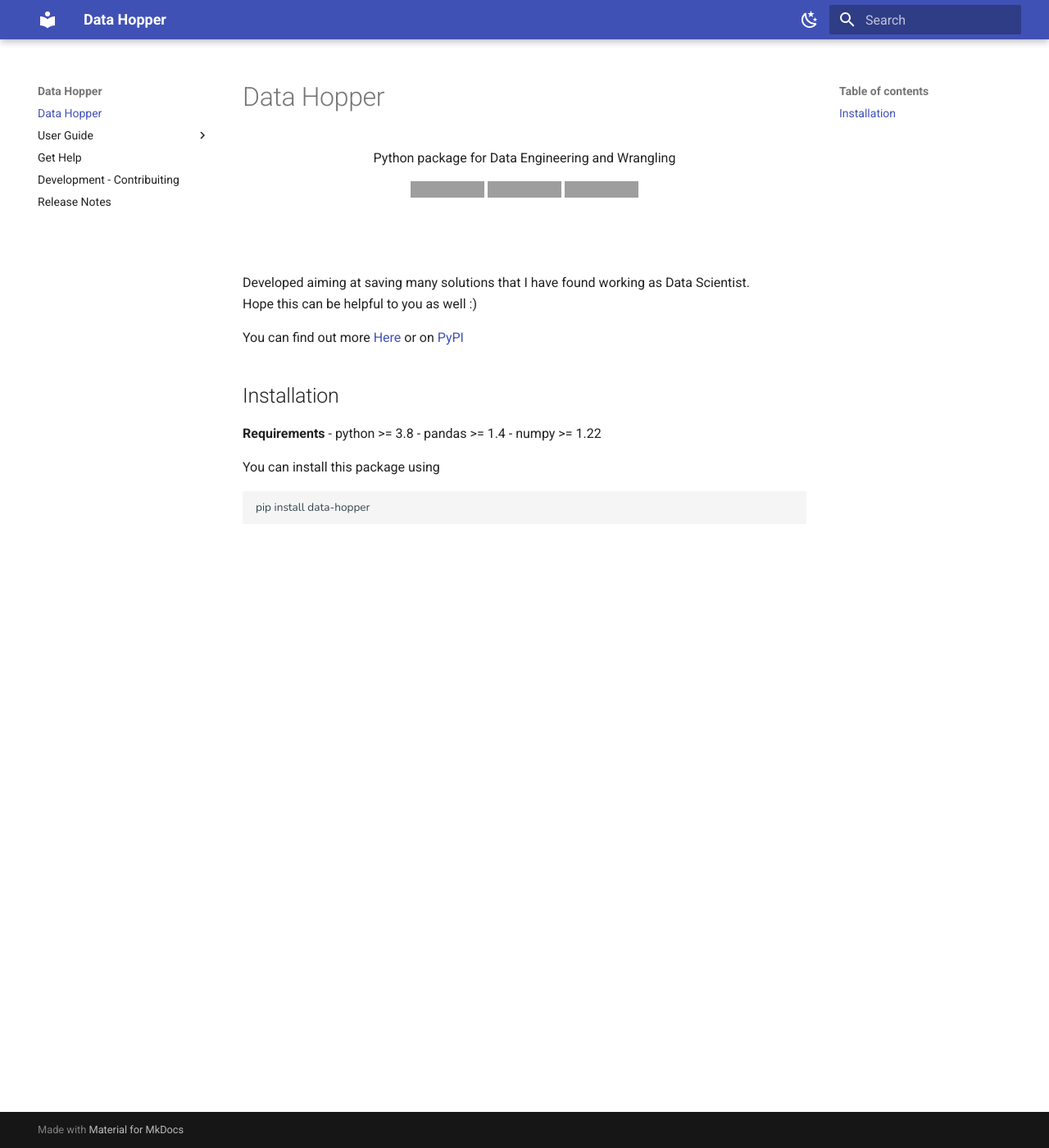
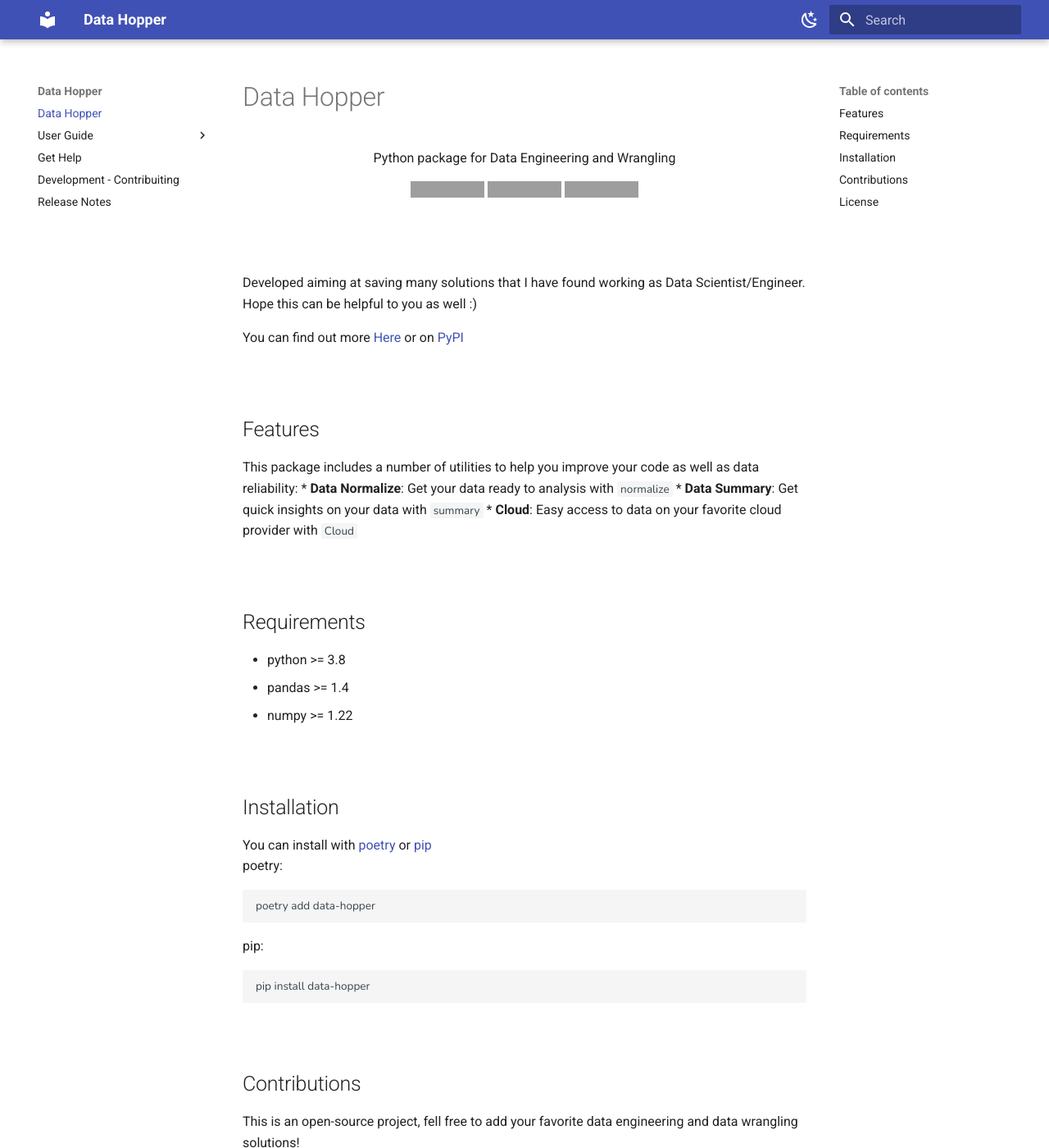
Before and after one commit to tomasoak/datahopper, an MkDocs documentation site: the page built from docs/index.md, in a window 1280 px wide and 1400 px high. Shown: the whole window at 82% size. Built offline with MkDocs 1.6.1 and Material for MkDocs 9.7.7, drawn with Linux system fonts in a browser that asks for light colours; some of the changed text lies outside the part shown; grey boxes are pictures that could not be loaded.

Commit message:
Improve documentation

````diff
--- a/datahopper/__init__.py
+++ b/datahopper/__init__.py
@@ -6,4 +6,4 @@
 
 __version__ = "0.1.0"
 
-from datahopper import manager, summary, cloud
+from datahopper import cloud, manager, summary
--- a/docs/index.md
+++ b/docs/index.md
@@ -12,23 +12,47 @@
 
 
 <br>
-Developed aiming at saving many solutions that I have found working as Data Scientist.
+Developed aiming at saving many solutions that I have found working as Data Scientist/Engineer.
 <br>
 Hope this can be helpful to you as well :)
 
 You can find out more [Here](https://data-hopper.netlify.app/) or on [PyPI](https://pypi.org/project/data-hopper/)
 
+<br>
 
+## Features
+This package includes a number of utilities to help you improve your code as well as data reliability:
+* **Data Normalize**: Get your data ready to analysis with `normalize`
+* **Data Summary**: Get quick insights on your data with `summary`
+* **Cloud**: Easy access to data on your favorite cloud provider with `Cloud`
 
+<br>
 
-## Installation
-**Requirements**
+## Requirements
   - python >= 3.8
   - pandas >= 1.4
   - numpy >= 1.22
 
-You can install this package using
 <br>
+
+## Installation
+You can install with [poetry](https://python-poetry.org/docs/) or [pip](https://pypi.org/project/pip/)
+<br>
+poetry:
+```console
+poetry add data-hopper
+```
+pip:
 ```console
 pip install data-hopper
 ```
+
+<br>
+
+## Contributions
+This is an open-source project, fell free to add your favorite data engineering and data wrangling solutions!
+
+<br>
+
+## License
+This project is licensed under the terms of the MIT license.
````
Also changed, not shown: README.md (+12 -6 lines), docs/contribuiting.md (+27 -7 lines), docs/modules/normalize.md (added, +28 -0 lines), docs/modules/summary.md (+22 -0 lines), docs/release-notes.md (+4 -0 lines), setup.py (+7 -7 lines), docs/help-data-hopper.md (line endings or trailing spaces), docs/modules/manager.md (deleted), mkdocs.yml (line endings or trailing spaces), 5 other files.
